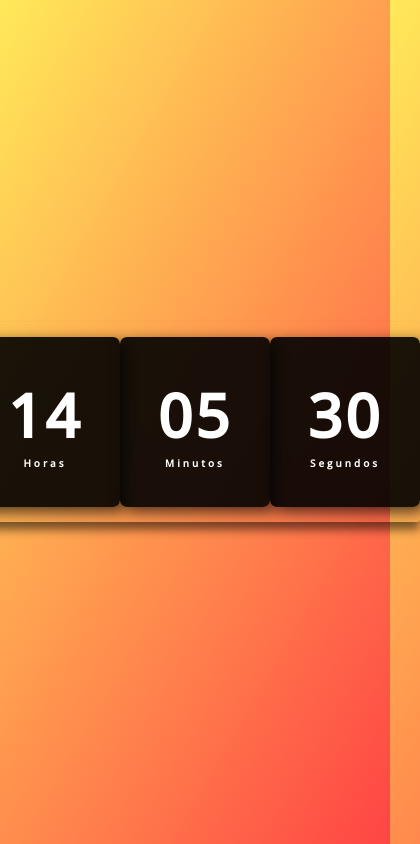
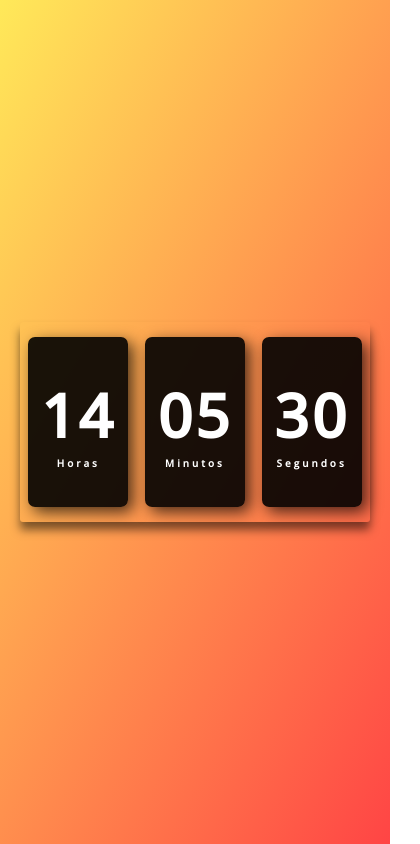
Before and after one commit to luis92guimaraes/relogio-digital, a plain HTML site: page index.html in a window 390 px wide. Shown: the whole page, 420 px wide, since content can reach past the window. Drawn offline with nearby package versions, Linux system fonts and the light colour scheme.

Commit message:
ajuste responsivo

```diff
--- a/assets/css/style.css
+++ b/assets/css/style.css
@@ -49,7 +49,18 @@ body {
     font-size: 10px;
 }
 
-@media(max-width: 375px) {
+@media(max-width: 545px) {
+    .relogio {
+        width: 450px;
+    }
+
+    .relogio div {
+        width: 130px;
+    }
+}
+
+
+@media(max-width: 415px) {
     .relogio {
         width: 350px;
     }
```
